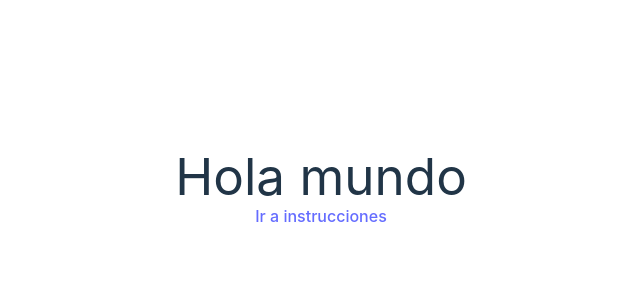
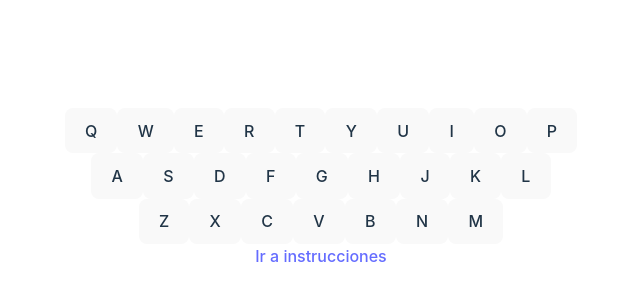
Before and after one commit to jblancoh/Worlde, a React (Vite) app: page / in a window 1280 px wide. Shown: the part 212-512 px from the top of the page, without its empty margins (319-959 px from the left). Built offline with nearby package versions, Linux system fonts and the light colour scheme; no server answers.

Commit message:
Feat(Box): Create box component a first logic for game

```diff
--- a/src/App.jsx
+++ b/src/App.jsx
@@ -1,8 +1,11 @@
-import { useEffect } from 'react'
+import { useEffect, useState } from 'react'
 import { redirect, Link } from "react-router-dom";
+import raw from './utils/wordCatalog.txt';
 import './App.css'
+import Box from './components/Box';
 
 function App() {
+  const [word, setWord] = useState("");
 
   useEffect(() => {
     if (!localStorage.getItem('firstVisit')) {
@@ -12,11 +15,42 @@ function App() {
       redirect('/instructions')
     }
   }, []);
+
+  useEffect(() => {
+    const fetchRandomWord = () => {
+      fetch(raw)
+        .then((response) => response.text())
+        .then((data) => {
+          const array = data.split('\n').filter(word => word.length === 5);
+          const randomWord = (array[Math.floor(Math.random() * array.length)]).toUpperCase();
+
+          const accents = 'ÁÉÍÓÚ';
+          const accentsOut = 'AEIOU';
+          const wordWithoutAccents = randomWord.split('').map(letter => {
+            const accentIndex = accents.indexOf(letter);
+            return accentIndex !== -1 ? accentsOut[accentIndex] : letter;
+          }).join('');
+          setWord(wordWithoutAccents);
+        })
+        .catch((error) => {
+          console.error('Error al obtener el archivo:', error);
+        });
+    };
+
+    fetchRandomWord();
+
+    const interval = setInterval(() => {
+      fetchRandomWord();
+    }, 300000);
+
+    return () => clearInterval(interval);
+
+  }, []);
+
+
   return (
     <>
-      <h1>
-        Hola mundo
-      </h1>
+      <Box word={word} />
       <Link to="/instructions">Ir a instrucciones</Link>
     </>
   )
--- /dev/null
+++ b/src/components/Box.jsx
@@ -0,0 +1,78 @@
+import { useState } from "react";
+import PropTypes from 'prop-types';
+
+import LetterBox from "./LetterBox";
+import QwertyKyb from "./QuertyKYB";
+import { useEffect } from "react";
+
+export default function Box({ word }) {
+  const initialRows = Array(5).fill({ inputWord: '_____', colorArray: [] });
+  const [rows, setRows] = useState(initialRows);
+  const [position, setPosition] = useState(0);
+  const [attempts, setAttempts] = useState(0);
+
+  const handleInput = (letter) => {
+    if (position < 5) {
+      const newRow = { ...rows[attempts] };
+      const newWordArray = newRow.inputWord.split('');
+      newWordArray[position] = letter;
+      newRow.inputWord = newWordArray.join('');
+      const newRows = [...rows];
+      newRows[attempts] = newRow;
+      setRows(newRows);
+      setPosition(position + 1);
+    }
+  };
+
+  const compareWords = () => {
+    let newColorArray = [];
+    for (let i = 0; i < 5; i++) {
+      if (rows[attempts].inputWord[i] === word[i]) {
+        newColorArray.push('green');
+      } else if (word.includes(rows[attempts].inputWord[i])) {
+        newColorArray.push('yellow');
+      } else {
+        newColorArray.push('gray');
+      }
+    }
+    const newRow = { ...rows[attempts], colorArray: newColorArray };
+    const newRows = [...rows];
+    newRows[attempts] = newRow;
+    setRows(newRows);
+    if (attempts >= 4) {
+      // Mostrar modal de estadísticas y reiniciar
+
+      // ...
+    } else {
+      setAttempts(attempts + 1);
+
+      setPosition(0);
+    }
+  };
+
+  useEffect(() => {
+    if (position === 5) {
+      compareWords();
+    }
+  // eslint-disable-next-line react-hooks/exhaustive-deps
+  }, [position]);
+
+  return (
+    <div className="flex flex-col justify-between gap-2">
+      <div className="flex flex-col justify-center">
+        {rows.map((row, index) => (
+          <div key={index} className="flex flex-row justify-center">
+            {row.inputWord.split("").map((letter, i) => (
+              <LetterBox key={i} letter={letter !== '_' ? letter : ''} color={row.colorArray[i]} />
+            ))}
+          </div>
+        ))}
+      </div>
+      <QwertyKyb handleInput={handleInput} />
+    </div>
+  );
+}
+
+Box.propTypes = {
+  word: PropTypes.string.isRequired,
+};
```
